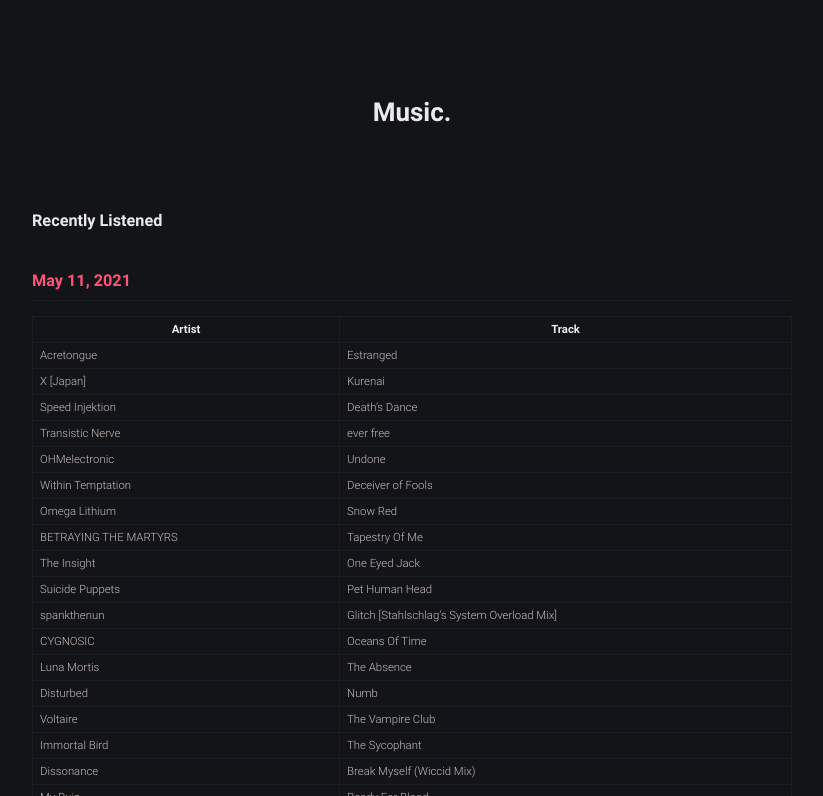
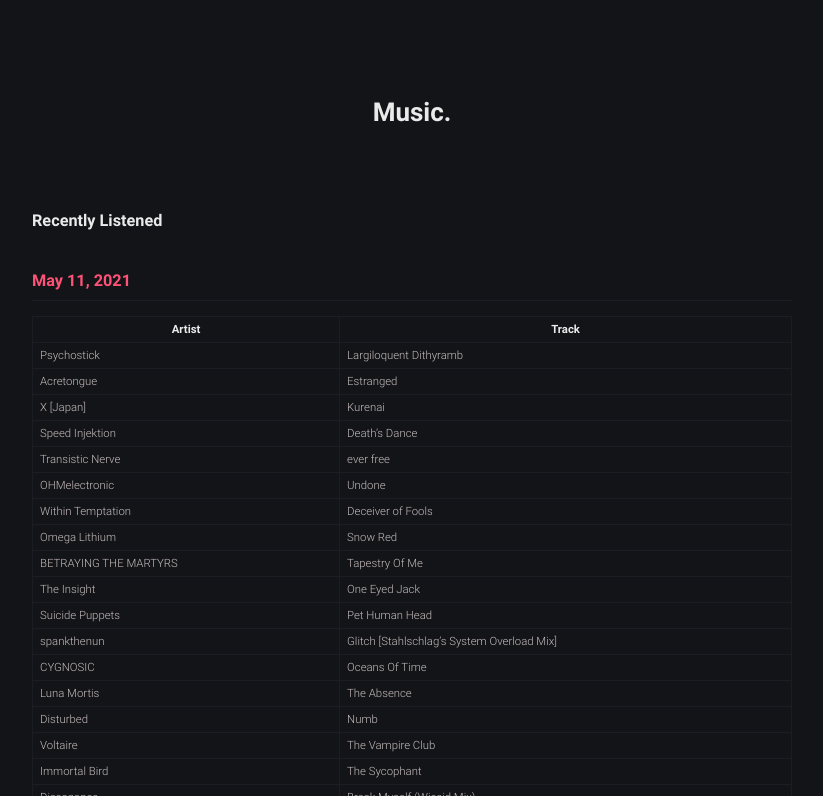
Before and after one commit to robert-marshall/xyz, a Jekyll site: the page built from music.md, in a window 1280 px wide and 900 px high, cut to the strip 104-900 px from the top of the window. Shown: the whole strip, without its empty margins (228-1051 px from the left). Built offline with Jekyll 4.4.1, drawn with Linux system fonts in a browser that asks for light colours.

Commit message:
Fixed the fuck out of #774!

```diff
--- a/music.md
+++ b/music.md
@@ -11,6 +11,7 @@
 
 | Artist | Track |
 |--------|-------|
+Psychostick | Largiloquent Dithyramb
 Acretongue | Estranged
 X [Japan] | Kurenai
 Speed Injektion | Death's Dance
```
